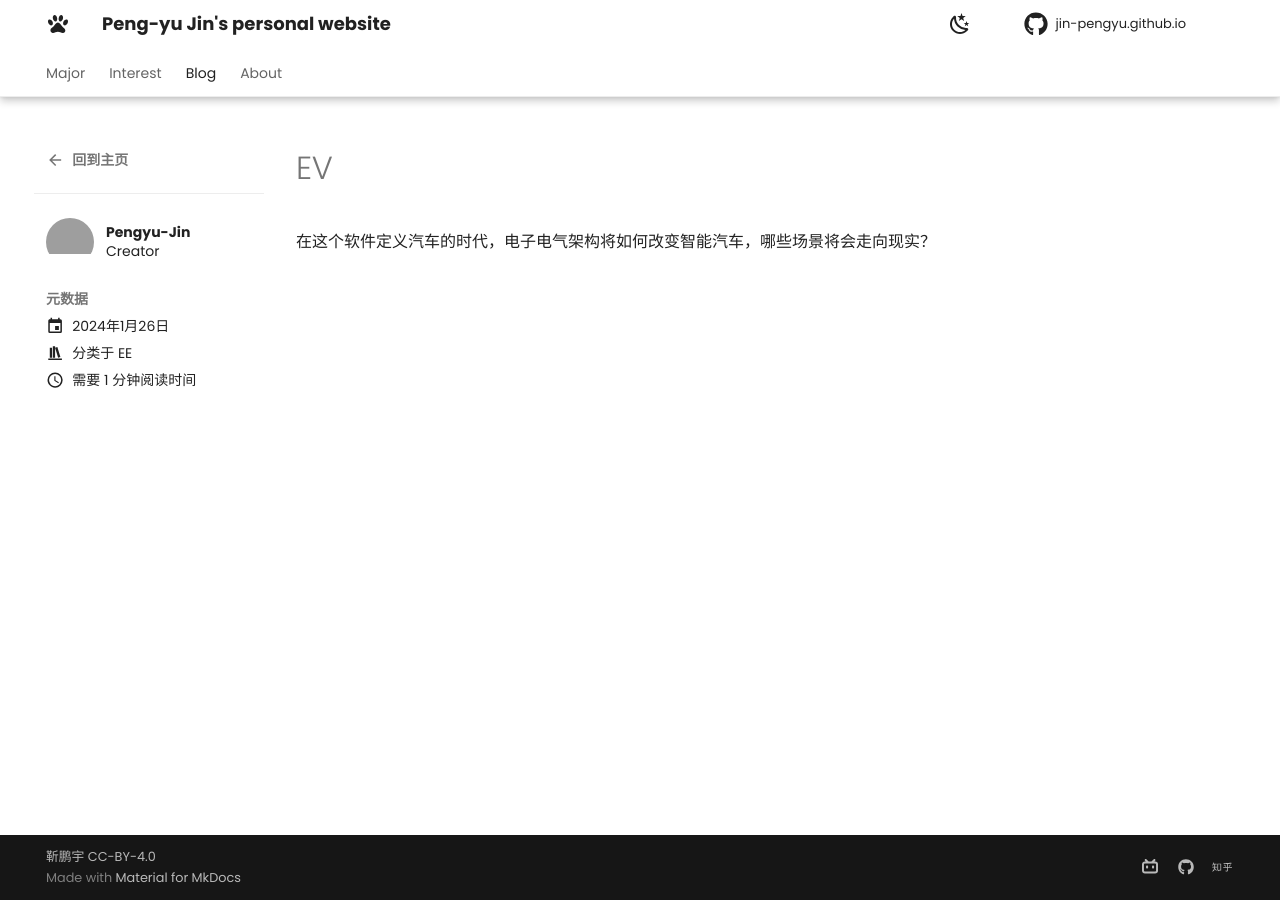
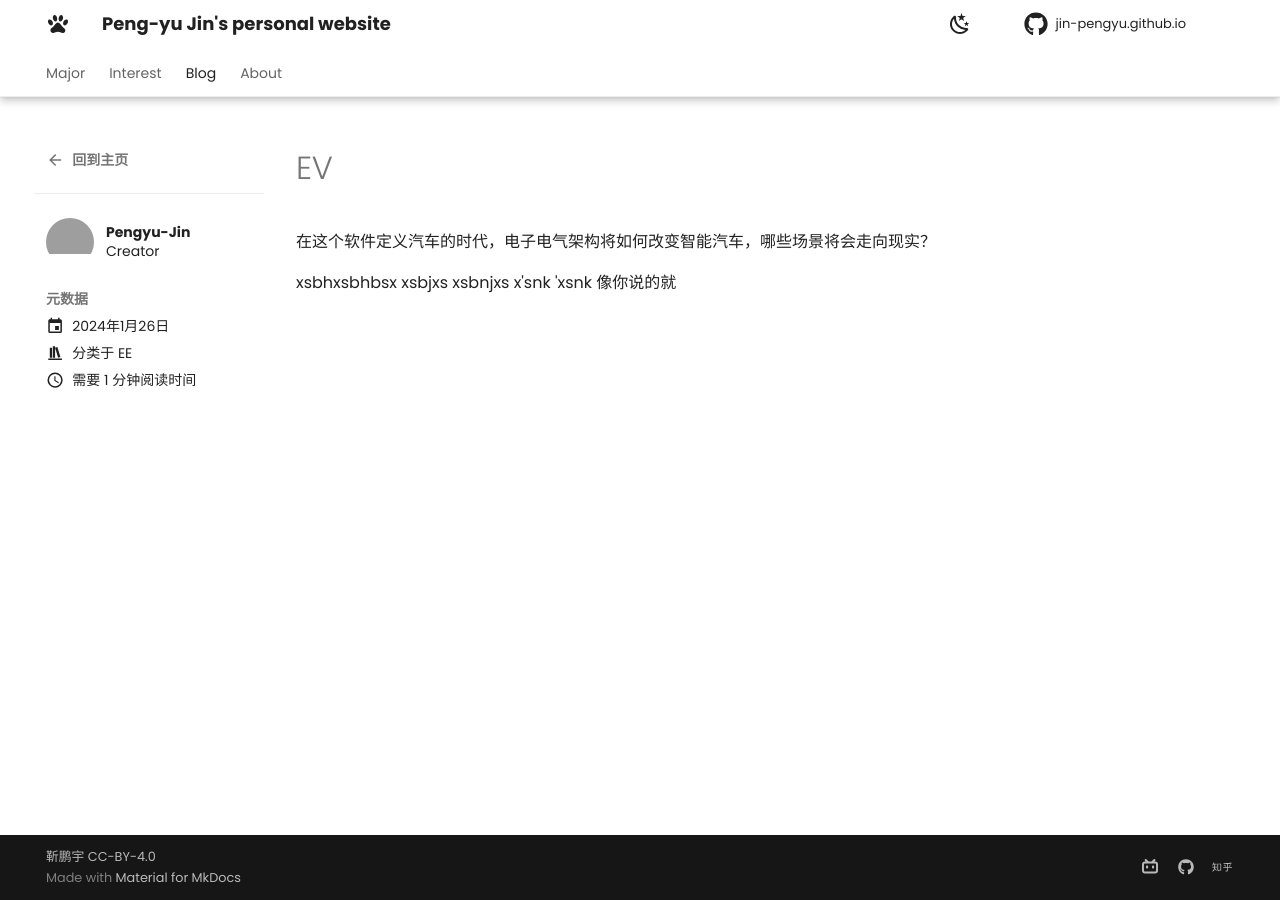
Before and after one commit to Pengyu-Jin/Pengyu-Jin.github.io, an MkDocs documentation site: the page built from docs/blog/posts/2.md, in a window 1280 px wide. Built offline with MkDocs 1.6.1 and Material for MkDocs 9.7.7, drawn with Linux system fonts in a browser that asks for light colours; comment, search, counter and statistics services are not loaded; grey boxes are pictures that could not be loaded.

Commit message:
style change 362

```diff
--- a/docs/blog/posts/2.md
+++ b/docs/blog/posts/2.md
@@ -11,3 +11,11 @@ categories:
 ---
 
 在这个软件定义汽车的时代，电子电气架构将如何改变智能汽车，哪些场景将会走向现实？
+
+<!-- more -->
+
+xsbhxsbhbsx
+xsbjxs
+xsbnjxs x'snk
+'xsnk
+像你说的就
```
Also changed, not shown: docs/blog/posts/1.md (+2 -0 lines), docs/interest/index.md (+1 -1 lines).
